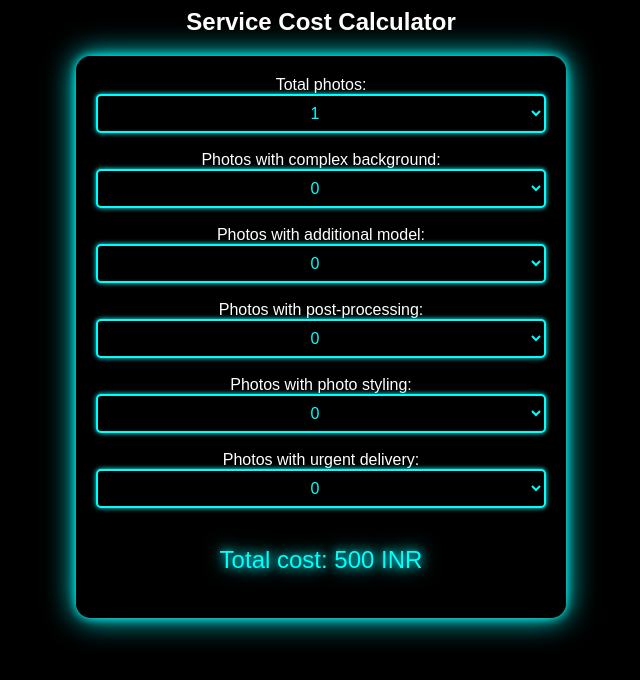
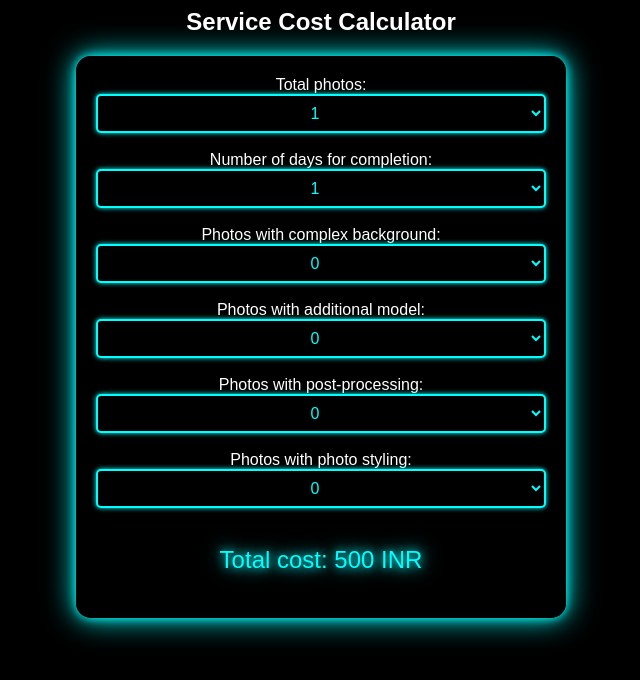
Before and after one commit to amritagopi/pricing-calculator, a plain HTML site: page index.html in a window 1280 px wide. Shown: the whole page, without its empty margins (319-959 px from the left). Drawn offline with Linux system fonts and the light colour scheme.

Commit message:
Update index.html

```diff
--- a/index.html
+++ b/index.html
@@ -51,6 +51,15 @@ input, select {
         </script>
     </select><br><br>
 
+    <label>Number of days for completion:</label>
+    <select id="days" onchange="calculatePrice()">
+        <script>
+            for (let i = 1; i <= 100; i++) {
+                document.write(`<option value="${i}">${i}</option>`);
+            }
+        </script>
+    </select><br><br>
+
     <label>Photos with complex background:</label>
     <select id="complexBackgroundCount" onchange="calculatePrice()">
         <script>
@@ -87,15 +96,6 @@ input, select {
         </script>
     </select><br><br>
 
-    <label>Photos with urgent delivery:</label>
-    <select id="urgentDeliveryCount" onchange="calculatePrice()">
-        <script>
-            for (let i = 0; i <= 100; i++) {
-                document.write(`<option value="${i}">${i}</option>`);
-            }
-        </script>
-    </select><br><br>
-
     <p id="result">Total cost: 500 INR</p>
 </div>
 
@@ -103,25 +103,23 @@ input, select {
 function calculatePrice() {
     var basePrice = 500;
     var totalPhotos = parseInt(document.getElementById("totalPhotos").value);
+    var days = parseInt(document.getElementById("days").value);
     var complexBackgroundCount = parseInt(document.getElementById("complexBackgroundCount").value);
     var additionalModelCount = parseInt(document.getElementById("additionalModelCount").value);
     var postProcessingCount = parseInt(document.getElementById("postProcessingCount").value);
     var photoStylingCount = parseInt(document.getElementById("photoStylingCount").value);
-    var urgentDeliveryCount = parseInt(document.getElementById("urgentDeliveryCount").value);
 
     var baseCost = basePrice * totalPhotos;
-    var extraFees = (complexBackgroundCount * 150) + (additionalModelCount * 200) + (postProcessingCount * 100) + (photoStylingCount * 150) + (urgentDeliveryCount * 200);
+    var extraFees = (complexBackgroundCount * 150) + (additionalModelCount * 200) + (postProcessingCount * 100) + (photoStylingCount * 150);
 
-    var discount = 0;
-    if (totalPhotos >= 5 && totalPhotos <= 10) {
-        discount = 0.05;
-    } else if (totalPhotos >= 11 && totalPhotos <= 20) {
-        discount = 0.10;
-    } else if (totalPhotos >= 21) {
-        discount = 0.15;
-    }
+    var L = 4;
+    var k = 0.25;
+    var n = 1.5;
+    var comfortTotal = L * days;
+    var exceed = Math.max(0, totalPhotos - comfortTotal);
+    var stressCost = basePrice * k * Math.pow(exceed, n);
 
-    var totalCost = (baseCost + extraFees) * (1 - discount);
+    var totalCost = baseCost + extraFees + stressCost;
     document.getElementById("result").innerHTML = "Total cost: " + totalCost.toFixed(2) + " INR";
 }
 </script>
```
